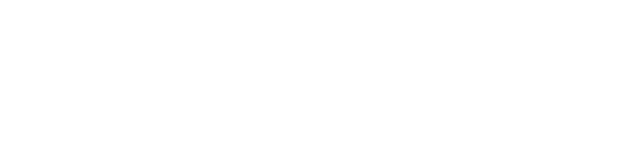
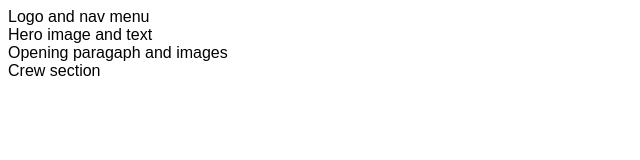
Before and after one commit to GeorgieEggleton/paragon, a plain HTML site: page index.html in a window 1280 px wide. Shown: the whole page, without its empty margins (0-640 px from the left). Drawn offline with Linux system fonts and the light colour scheme; files that its build step writes are made by us from their sources.

Commit message:
add basic structure and holding text

```diff
--- a/assests/css/style.css
+++ b/assests/css/style.css
@@ -0,0 +1,2 @@
+body {
+    font-family: Arial;
--- a/index.html
+++ b/index.html
@@ -7,10 +7,16 @@
     <meta name="description" content="Grand Soleil 45 yacht being converted to off grid live aboard">
     <metan name="keywords" content="yacht, live aboard, off grid living, world crusing, adventure, ocean sailing">
 
-    <link rel="stylesheet" href="assets/css/style.css">
+   <link rel="stylesheet" href="../assests/css/style.css">
     <title>Yacht Paragon</title>
 </head>
 <body>
+    <header>Logo and nav menu</header>
+    <section>Hero image and text</section>
+    <section>Opening paragaph and images</section>
+    <section>Crew section</section>
+    <footer></footer>
+
 
 </body>
 </html>
```
